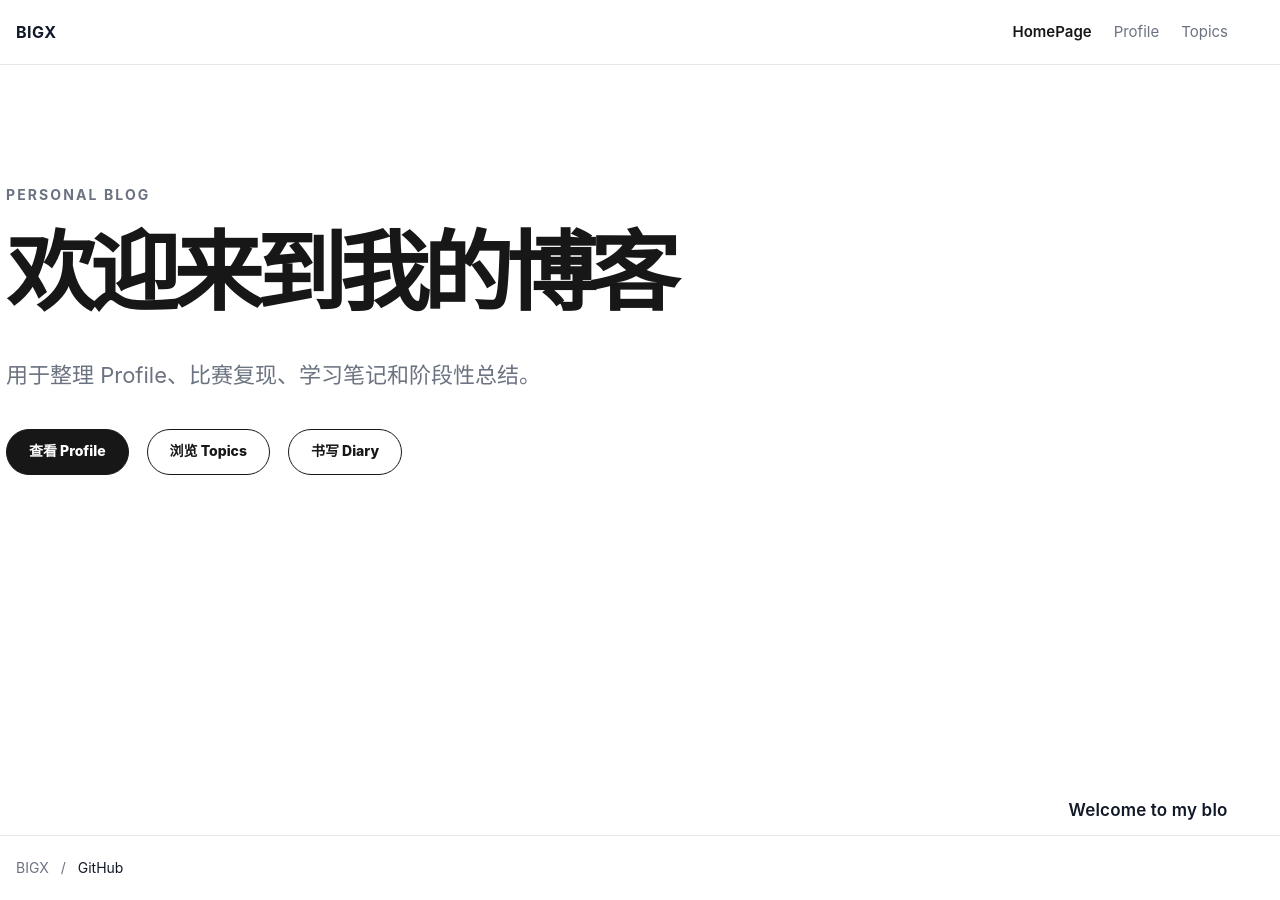
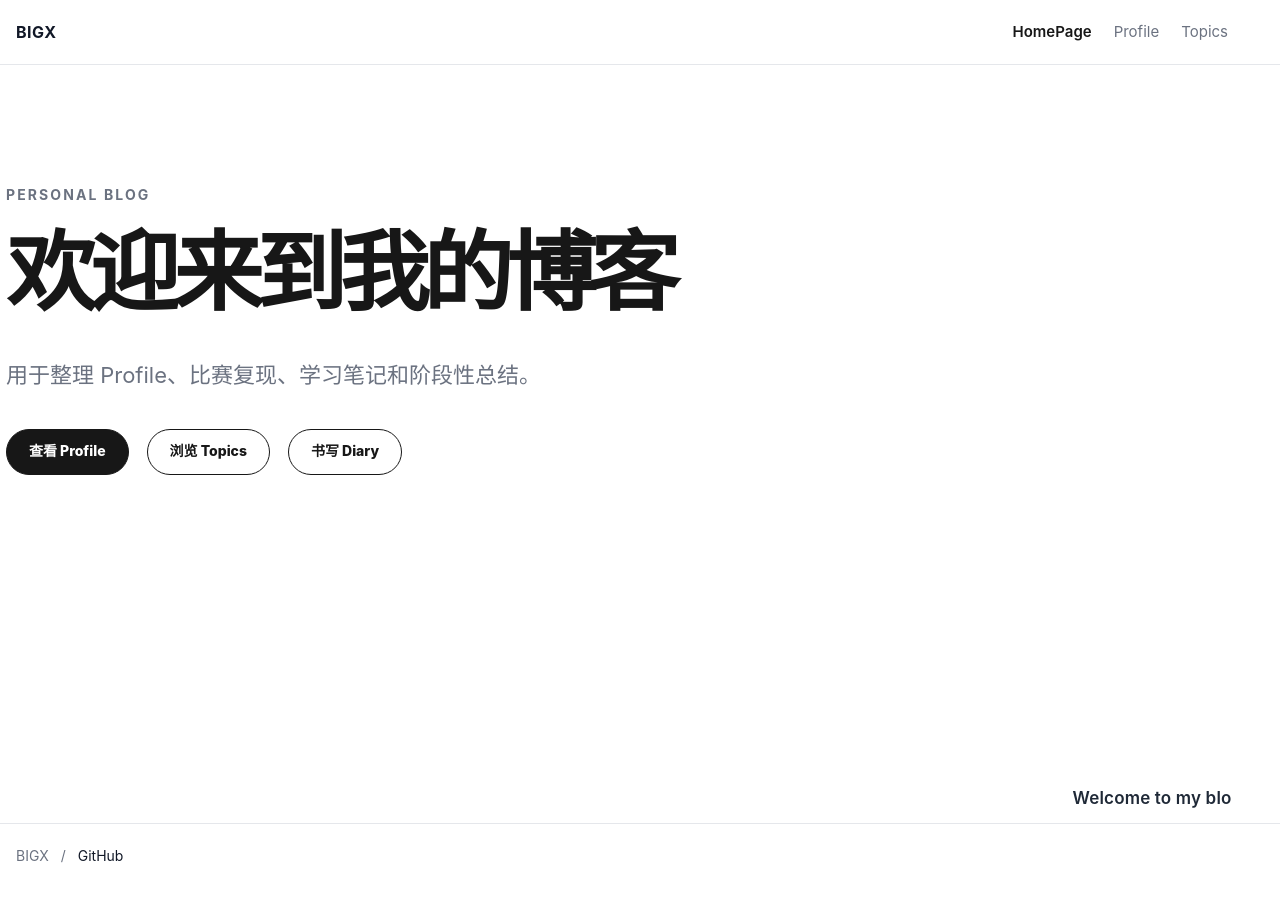
Before and after one commit to BIGX-bigx/BIGX-bigx.github.io, a Jekyll site: the page built from index.md, in a window 1280 px wide. Built offline with Jekyll 4.4.1, drawn with Linux system fonts in a browser that asks for light colours.

Commit message:
Fine tune homepage footer position

```diff
--- a/assets/css/style.css
+++ b/assets/css/style.css
@@ -133,9 +133,9 @@ a:hover {
 .welcome-corner {
   position: fixed;
   right: 36px;
-  bottom: 74px;
+  bottom: 86px;
   z-index: 20;
-  color: #111827;
+  color: #1f2937;
   font-size: 17px;
   font-weight: 600;
   letter-spacing: 0.01em;
@@ -145,11 +145,11 @@ a:hover {
 .welcome-corner::after {
   content: "";
   display: inline-block;
-  width: 8px;
+  width: 3px;
   height: 1.1em;
-  margin-left: 4px;
+  margin-left: 5px;
   vertical-align: -0.18em;
-  background: #111827;
+  background: #6b7280;
   animation: welcome-blink 1s steps(1) infinite;
 }
 
@@ -821,7 +821,7 @@ a:hover {
   position: fixed;
   left: 0;
   right: 0;
-  bottom: 0;
+  bottom: 12px;
   z-index: 15;
   padding: 20px 0;
   border-top: 1px solid var(--line);
@@ -868,7 +868,7 @@ a:hover {
 
   .welcome-corner {
     right: 18px;
-    bottom: 70px;
+    bottom: 82px;
     font-size: 14px;
   }
 
```
